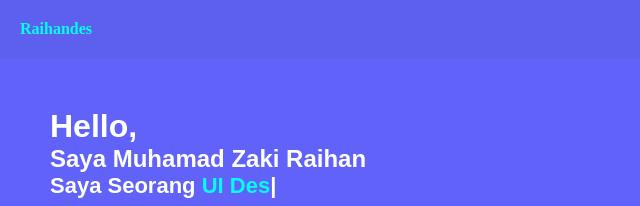
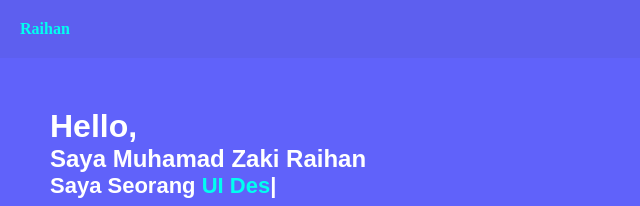
Before and after one commit to ZakiRaihan4636/Myportopolio, a plain HTML site: page index.html in a window 1280 px wide. Shown: the top 206 px of the page, 0-640 px from the left. Drawn offline with nearby package versions, Linux system fonts and the light colour scheme.

```diff
--- a/index.html
+++ b/index.html
@@ -13,7 +13,7 @@
 
   <div class="nav-container">
     <header>
-      <a class="logo" href="#">Raihandes</a>
+      <a class="logo" href="#">Raihan</a>
 
       <nav>
         <ul>
```
